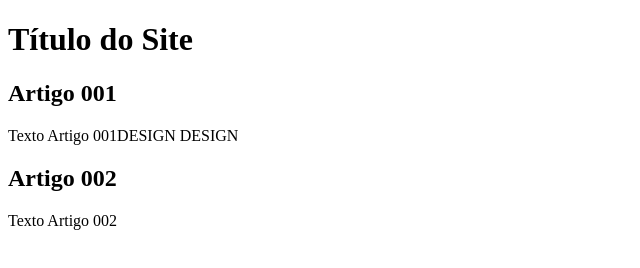
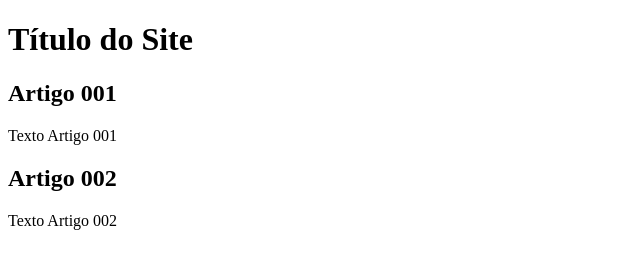
Before and after one commit to lucasportella/learning_repo, a plain HTML site: page site-project/index.html in a window 1280 px wide. Shown: the whole page, without its empty margins (0-640 px from the left). Drawn offline with Linux system fonts and the light colour scheme.

Commit message:
remove test design

```diff
--- a/site-project/index.html
+++ b/site-project/index.html
@@ -12,7 +12,7 @@
     </header>
     <article>
         <h2>Artigo 001</h2>
-        <p>Texto Artigo 001DESIGN DESIGN</p>
+        <p>Texto Artigo 001</p>
     </article>
     <article>
         <h2>Artigo 002</h2>
```
